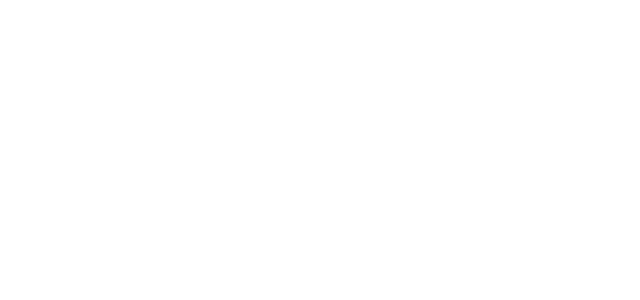
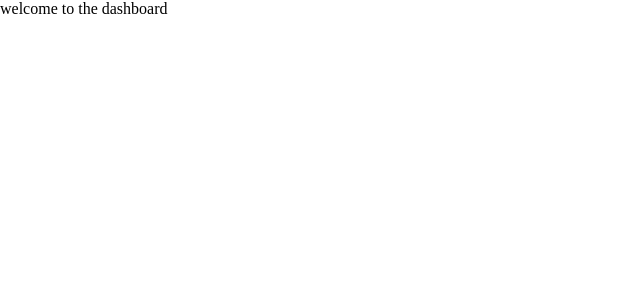
Before and after one commit to Naominm/ticket-management-system-frontend, a React (Vite) app: page /dashboard in a window 1280 px wide. Before the commit this address had no page. Shown: the top 300 px of the page, without its empty margins (0-640 px from the left). Built offline with nearby package versions, Linux system fonts and the light colour scheme.

Commit message:
Feat: create dashboard page

```diff
--- a/src/App.tsx
+++ b/src/App.tsx
@@ -2,6 +2,7 @@ import { Routes, Route } from "react-router";
 import AuthPage from "./pages/authPage";
 import CollapsibleSidebar from "./pages/mainPage";
 import TicketPage from "./pages/ticketsPage";
+import DashboardPage from "./pages/dashboard";
 
 export default function App() {
   return (
@@ -10,6 +11,7 @@ export default function App() {
         <Route path="/" element={<AuthPage />} />
         <Route path="/home" element={<CollapsibleSidebar />} />
         <Route path="/ticket" element={<TicketPage />} />
+        <Route path="/dashboard" element={<DashboardPage />} />
       </Routes>
     </>
   );
--- /dev/null
+++ b/src/pages/dashboard.tsx
@@ -0,0 +1,5 @@
+import { Box } from "@mui/material";
+
+export default function DashboardPage() {
+  return <Box>welcome to the dashboard</Box>;
+}
```
